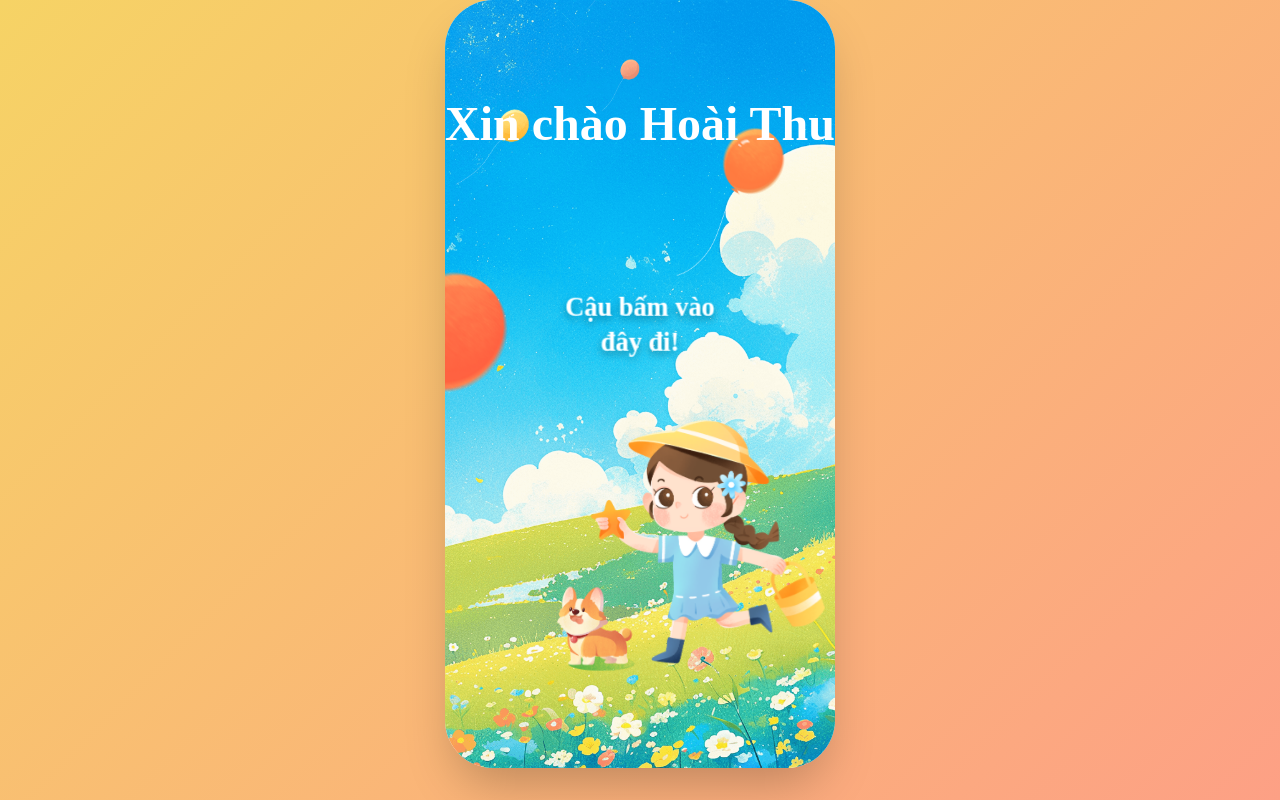
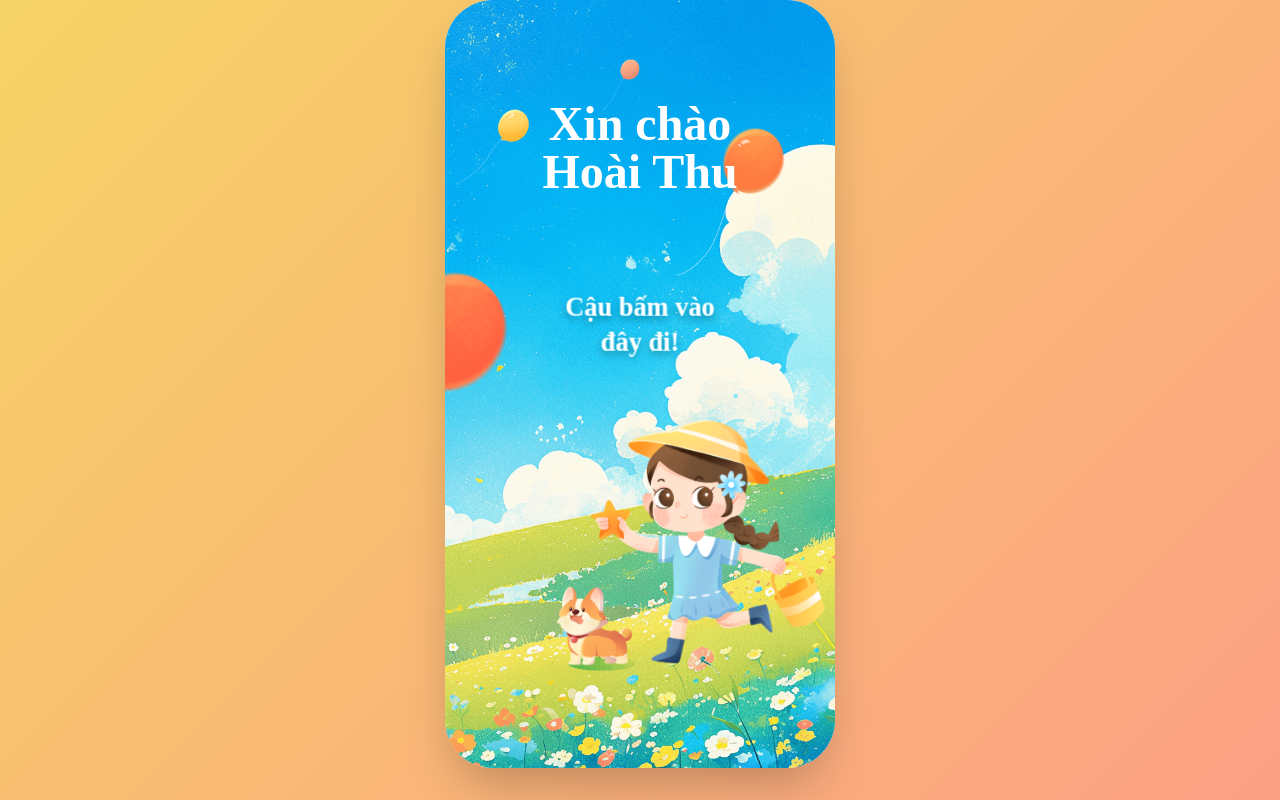
Before and after one commit to lanlanlan121/sent2u, a plain HTML site: page index.html in a window 1280 px wide. Drawn offline with nearby package versions, Linux system fonts and the light colour scheme; a web font is replaced by a local one.

Commit message:
Update index.html

```diff
--- a/index.html
+++ b/index.html
@@ -38,7 +38,7 @@
                     <img src="./images/image4.png" alt="" srcset="" class="w-[20%] absolute bottom-[80px] right-[200px] float-dog z-10">
                     <img src="./images/image2.png" alt="" srcset="" class="w-[120%] absolute top-[0px] left-[-50px] float-balloon z-0">
                     <div class="w-full absolute top-[100px] flex flex-col justify-center items-center z-30">
-                        <p class="text-white text-5xl font-bold">Xin chào Hoài Thu</p>
+                        <p class="text-white text-5xl font-bold text-center max-w-[260px]">Xin chào Hoài Thu</p>
 
                     </div>
                     <div class="pb-[120px] z-30">
```
